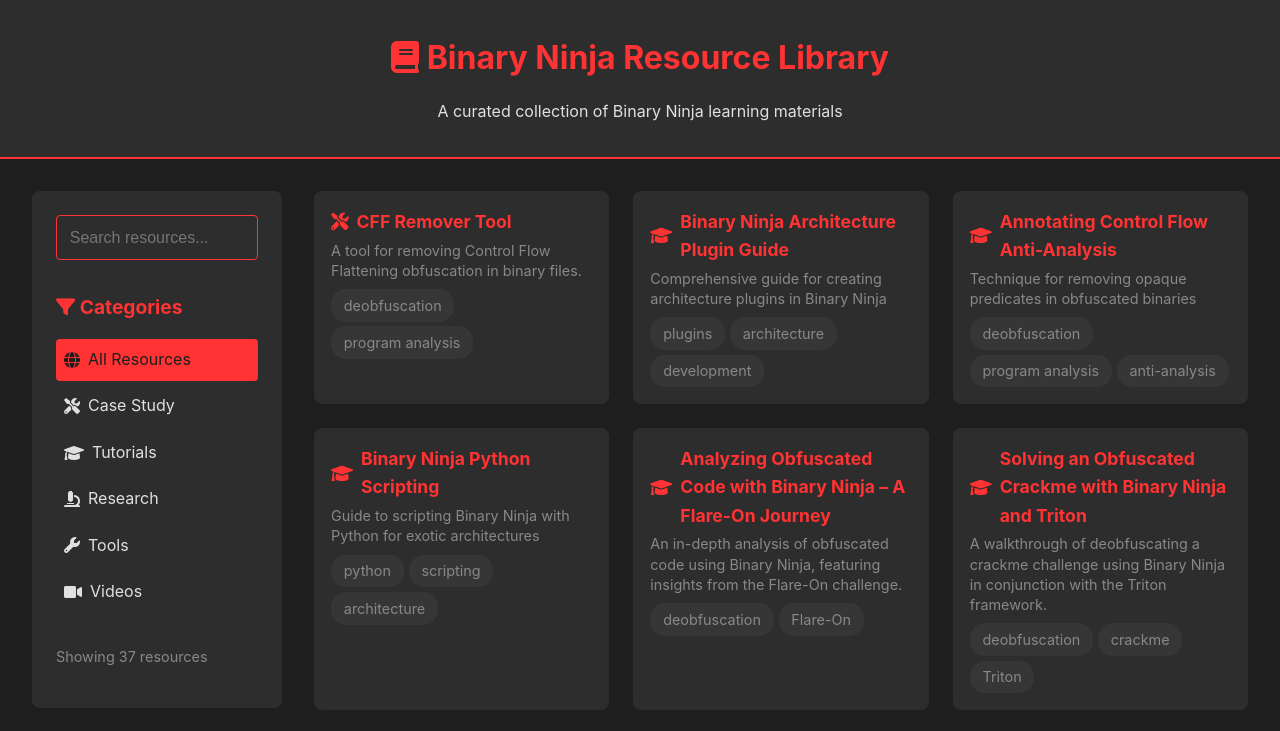
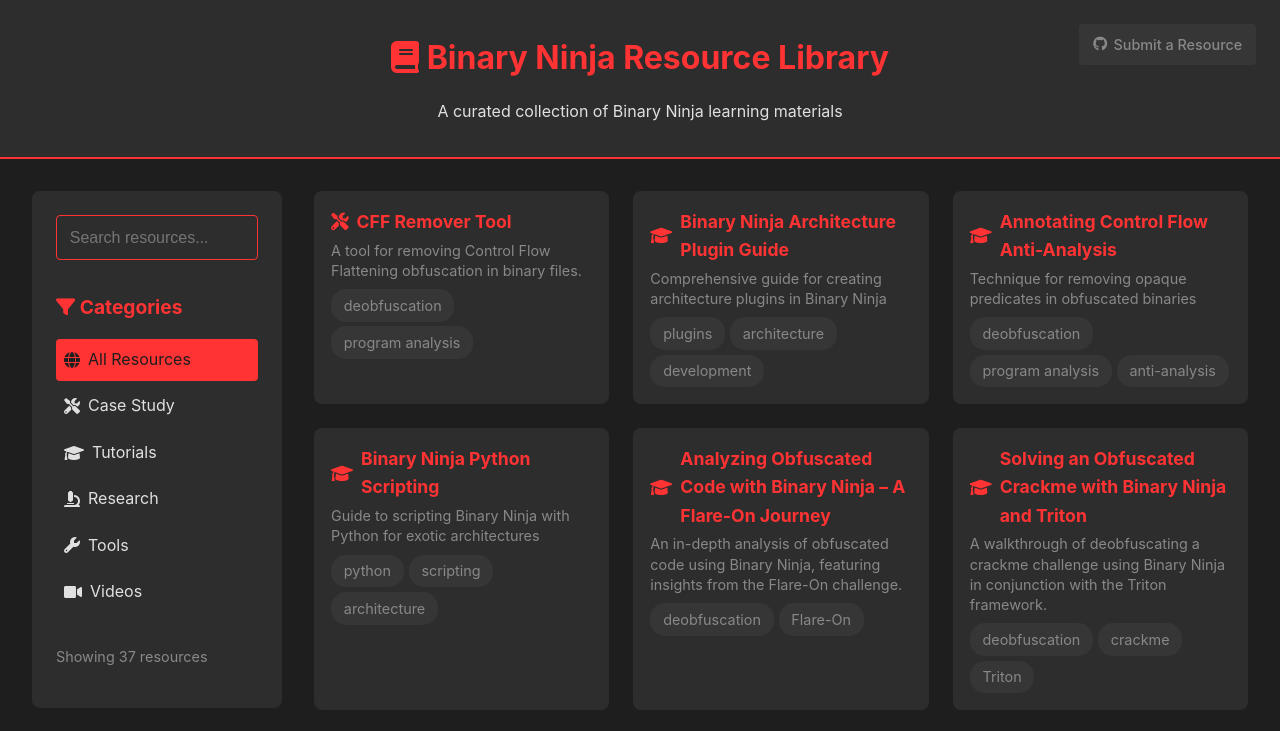
Before and after one commit to Zerotistic/binja-resources, a plain HTML site: page index.html in a window 1280 px wide. Shown: the top 731 px of the page. Drawn offline with Linux system fonts and the light colour scheme.

Commit message:
add resource contribution button and docs

```diff
--- a/data.js
+++ b/data.js
@@ -137,7 +137,7 @@ const resources = [
         url: "https://binary.ninja/2024/08/12/sidekick-in-action-deobfuscating-strings-in-amadey-malware.html",
         description: "An exploration of using Binary Ninja's Sidekick feature to deobfuscate strings in the Amadey malware.",
         category: "tutorials",
-        tags: ["deobfuscation", "malware analysis"]
+        tags: ["AI", "deobfuscation", "malware analysis"]
     },
     {
         title: "Winning the Grand RE Challenge: Deobfuscating with Binary Ninja",
--- a/index.html
+++ b/index.html
@@ -36,6 +36,7 @@
             padding: 2rem;
             text-align: center;
             border-bottom: 2px solid var(--accent);
+            position: relative;
         }
 
         header h1 {
@@ -219,12 +220,52 @@
             background-color: var(--accent);
             color: var(--bg-primary);
         }
+
+        .submit-button {
+            position: absolute;
+            top: 1.5rem;
+            right: 1.5rem;
+            display: inline-flex;
+            align-items: center;
+            gap: 0.4rem;
+            background-color: var(--tag-bg);
+            color: var(--text-secondary);
+            padding: 0.5rem 0.8rem;
+            border-radius: 4px;
+            text-decoration: none;
+            font-size: 0.9rem;
+            font-weight: 500;
+            transition: all 0.2s;
+            border: 1px solid transparent;
+        }
+
+        .submit-button:hover {
+            background-color: var(--accent);
+            color: var(--bg-primary);
+            transform: translateY(-1px);
+        }
+
+        .submit-button i {
+            font-size: 0.9rem;
+        }
+
+        @media (max-width: 768px) {
+            .submit-button {
+                position: static;
+                margin-top: 1rem;
+                display: inline-flex;
+            }
+        }
     </style>
 </head>
 <body>
     <header>
         <h1><i class="fas fa-book"></i> Binary Ninja Resource Library</h1>
         <p>A curated collection of Binary Ninja learning materials</p>
+        <a href="https://github.com/Zerotistic/binja-resources" class="submit-button" target="_blank" rel="noopener noreferrer">
+            <i class="fab fa-github"></i>
+            Submit a Resource
+        </a>
     </header>
 
     <main class="container">
```
Also changed, not shown: 1 other file.
